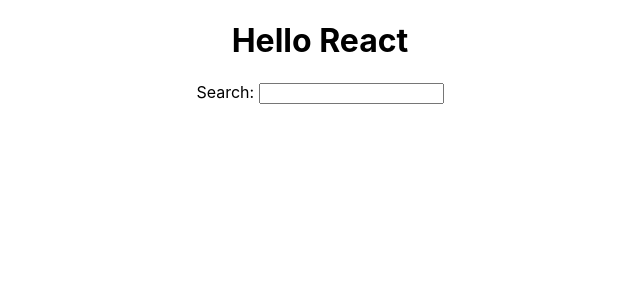
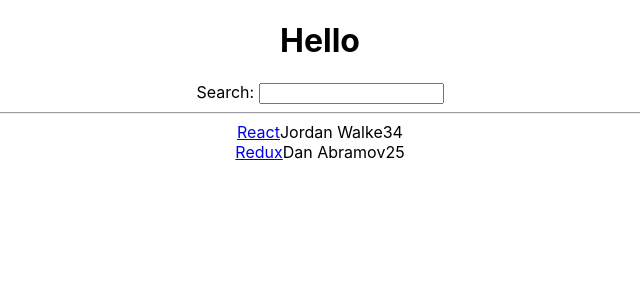
Before and after one commit to MagicRom06/react-learning, a React (Create React App) app: page / in a window 1280 px wide. Shown: the top 300 px of the page, without its empty margins (320-960 px from the left). Built offline with nearby package versions, Linux system fonts and the light colour scheme.

Commit message:
mapping list through jsx

```diff
--- a/src/App.js
+++ b/src/App.js
@@ -1,17 +1,45 @@
-import logo from './logo.svg';
 import './App.css';
 
 function App() {
 
-  const welcome = (title) => {
-    return title
-  };
+  const list = [
+    {
+      title: 'React',
+      url: 'https://reactjs.org',
+      author: 'Jordan Walke',
+      num_comments: 3,
+      points: 4,
+      objectID: 0,
+    },
+    {
+      title: 'Redux',
+      url: 'https://redux.js.org',
+      author: 'Dan Abramov',
+      num_comments: 2,
+      points: 5,
+      objectID: 1,
+    }
+  ]
 
   return (
     <div className="App">
-      <h1>Hello {welcome('React')}</h1>
+      <h1>Hello</h1>
       <label htmlFor="search">Search: </label>
       <input id="search" type="text" />
+
+      <hr />
+      {list.map(elt => {
+        return (
+          <div key={elt.objectID}>
+            <span>
+              <a href={elt.url}>{elt.title}</a>
+            </span>
+            <span>{elt.author}</span>
+            <span>{elt.num_comments}</span>
+            <span>{elt.points}</span>
+          </div>
+        )
+      })}
     </div>
   );
 }
```
